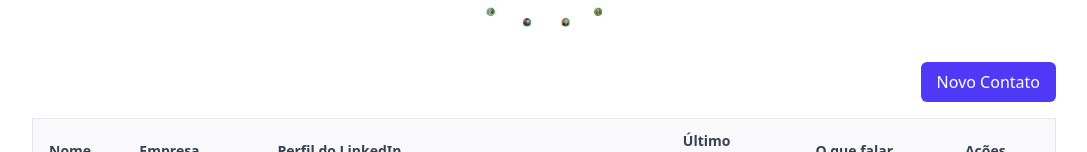
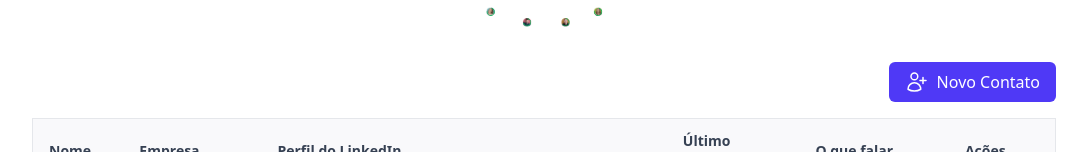
Before and after one commit to AlineEspindola/customer-crud, a Next.js app: page / in a window 1280 px wide. Shown: the part 194-346 px from the top of the page, without its empty margins (96-1183 px from the left). Built offline with nearby package versions, Linux system fonts and the light colour scheme.

Commit message:
style: Adicione icone ao botão

```diff
--- a/src/app/page.tsx
+++ b/src/app/page.tsx
@@ -1,6 +1,7 @@
 "use client";
 
 import NetworkingLottie from "@/components/Animation";
+import { IconAddContact } from "@/components/Icons";
 import ModalTailwindUI from "@/components/Modal";
 import Table from "@/components/Table";
 import Person from "@/core/Person";
@@ -45,7 +46,7 @@ export default function Home() {
   return (
     <div className=" max-w-5xl mx-auto">
       <NetworkingLottie/>
-      <ModalTailwindUI textButton="Novo Contato" />
+      <ModalTailwindUI textButton="Novo Contato" icon={<IconAddContact />} />
       <Table
         titles={titles}
         data={data}
--- a/src/components/Icons.tsx
+++ b/src/components/Icons.tsx
@@ -31,3 +31,20 @@ export const IconTrash = () => (
     />
   </svg>
 );
+
+export const IconAddContact = () => (
+  <svg
+    xmlns="http://www.w3.org/2000/svg"
+    fill="none"
+    viewBox="0 0 24 24"
+    strokeWidth={1.5}
+    stroke="currentColor"
+    className="size-6"
+  >
+    <path
+      strokeLinecap="round"
+      strokeLinejoin="round"
+      d="M18 7.5v3m0 0v3m0-3h3m-3 0h-3m-2.25-4.125a3.375 3.375 0 1 1-6.75 0 3.375 3.375 0 0 1 6.75 0ZM3 19.235v-.11a6.375 6.375 0 0 1 12.75 0v.109A12.318 12.318 0 0 1 9.374 21c-2.331 0-4.512-.645-6.374-1.766Z"
+    />
+  </svg>
+);
--- a/src/components/Modal.tsx
+++ b/src/components/Modal.tsx
@@ -1,9 +1,10 @@
 "use client";
 
-import { useState } from "react";
+import { useState, ReactNode  } from "react";
 
 interface ModalTailwindUIProps {
    textButton: string
+   icon: ReactNode
 }
 
 export default function ModalTailwindUI(props: ModalTailwindUIProps) {
@@ -14,8 +15,9 @@ export default function ModalTailwindUI(props: ModalTailwindUIProps) {
       <button
         type="button"
         onClick={() => setOpen(true)}
-        className="rounded-md bg-indigo-600 px-4 py-2 text-white hover:bg-indigo-700 cursor-pointer"
+        className="flex gap-2 items-center justify-center rounded-md bg-indigo-600 px-4 py-2 text-white hover:bg-indigo-700 cursor-pointer"
       >
+        {props.icon}
         {props.textButton}
       </button>
 
```
